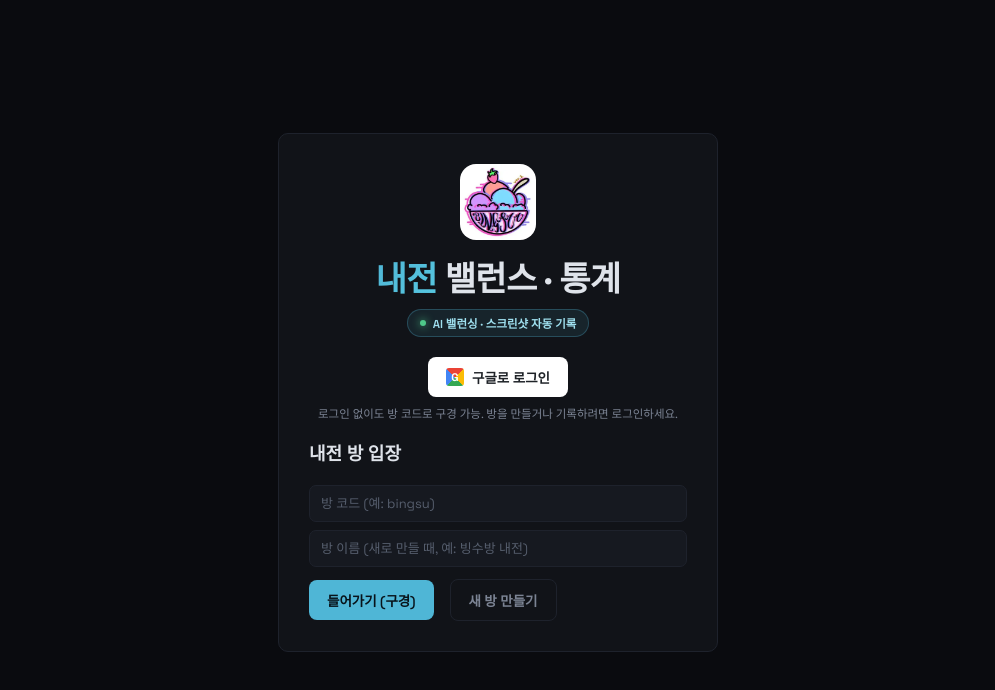
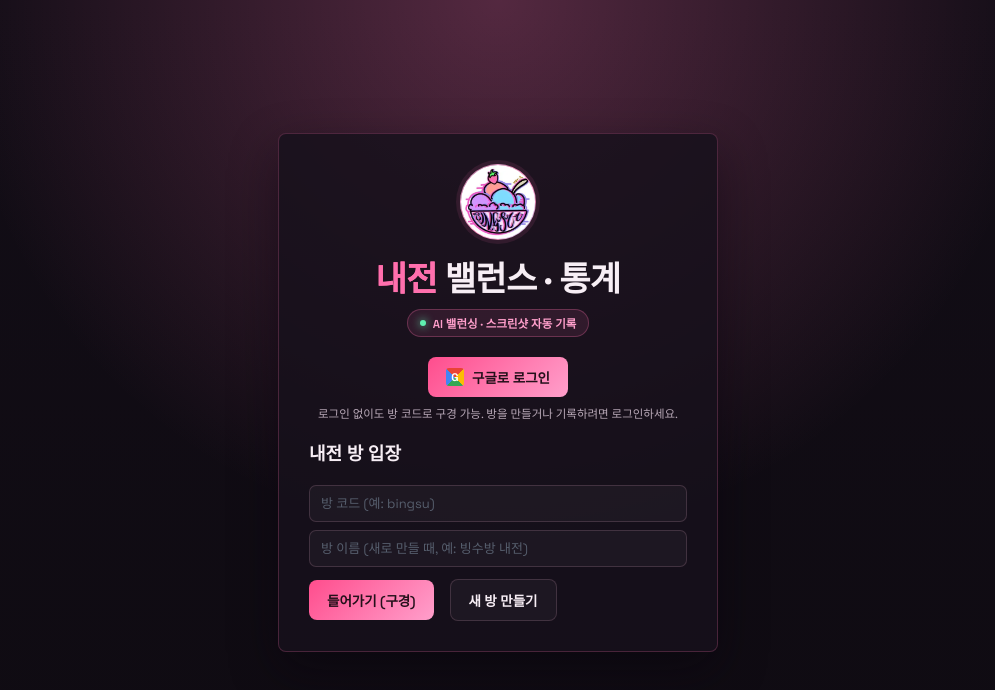
Before and after one commit to dlwlgns7845/lol-balance, a Next.js app: page / in a window 1280 px wide. Shown: the top 690 px of the page, without its empty margins (142-1137 px from the left). Built offline with nearby package versions, Linux system fonts and the light colour scheme; no server answers.

Commit message:
Unify site with pink stats theme

```diff
--- a/app/globals.css
+++ b/app/globals.css
@@ -7,25 +7,28 @@
    ══════════════════════════════════════════════════════════════ */
 
 :root {
-  --bg: #0a0b0f;
-  --bg2: #0c0e12;
-  --panel: #111318;
-  --panel2: #161920;
-  --line: #1e222c;
-  --line2: #262b36;
-  --text: #dfe3ea;
-  --muted: #7c8494;
+  --bg: #0f0b12;
+  --bg2: #120d16;
+  --panel: #17111c;
+  --panel2: #211727;
+  --line: rgba(255, 184, 218, .16);
+  --line2: rgba(255, 111, 173, .24);
+  --line-strong: rgba(255, 111, 173, .44);
+  --text: #f7eef5;
+  --muted: #b8a8b7;
+  --soft: #8d7d8d;
   /* accent = 스틸-시안. var명은 호환 위해 유지 (--gold 이 곧 accent) */
-  --gold: #4fb6d6;
-  --gold-dim: #3f9cbb;
-  --indigo: #6fa8dc;
-  --green: #4ec98a;
-  --yellow: #e0b25a;
-  --red: #e06a78;
-  --blue: #6fa8dc;
-  --grad: linear-gradient(135deg, #4fb6d6, #57c7e0);
-  --grad2: linear-gradient(135deg, #4fb6d6, #45a9cb);
-  --glow: none;
+  --gold: #ff6fad;
+  --gold-dim: #ff9fcb;
+  --rose: #ff4d8d;
+  --indigo: #a98cff;
+  --green: #5ff0b0;
+  --yellow: #ffd36a;
+  --red: #ff6b7f;
+  --blue: #73e4ff;
+  --grad: linear-gradient(135deg, #ff4d8d, #ff9fcb);
+  --grad2: linear-gradient(135deg, #ff6fad, #73e4ff);
+  --glow: 0 18px 48px rgba(9, 4, 12, .46);
 }
 
 * { box-sizing: border-box; }
@@ -1454,3 +1457,471 @@ table.rec-history tbody tr.rh-lose { background: rgba(224,106,120,.05); }
     gap: 10px;
   }
 }
+
+/* Global pink site theme */
+html,
+body {
+  background: #0f0b12;
+}
+
+body {
+  color: var(--text);
+}
+
+.app-shell {
+  background:
+    radial-gradient(circle at 20% -10%, rgba(255, 111, 173, .24), transparent 34rem),
+    linear-gradient(180deg, #120d16 0%, var(--bg) 38rem);
+}
+
+.main {
+  min-height: calc(100vh - 66px);
+}
+
+.content {
+  max-width: 1420px;
+  padding-top: 34px;
+}
+
+.topbar {
+  display: grid;
+  grid-template-columns: minmax(220px, 1fr) auto minmax(220px, 1fr);
+  align-items: center;
+  gap: 18px;
+  min-height: 66px;
+  padding: 10px 36px;
+  background: rgba(15, 11, 18, .88);
+  border-bottom-color: var(--line);
+  backdrop-filter: blur(18px);
+}
+
+.tb-brand {
+  min-width: 0;
+}
+
+.tb-logo-img,
+.tb-logo,
+.gate-logo,
+.prof-av,
+.pc-avatar,
+.pi-av {
+  border: 1px solid rgba(255, 159, 203, .6);
+  background:
+    linear-gradient(145deg, rgba(255, 255, 255, .18), transparent),
+    linear-gradient(135deg, #382148, #ff6fad 58%, #73e4ff);
+  box-shadow: 0 0 0 4px rgba(255, 111, 173, .1);
+  color: #24101a;
+}
+
+.tb-logo-img,
+.tb-logo {
+  width: 43px;
+  height: 43px;
+  border-radius: 50%;
+}
+
+.tb-nav {
+  justify-content: center;
+  gap: 6px;
+}
+
+.tb-nav a {
+  min-height: 38px;
+  padding: 0 13px;
+  border: 1px solid transparent;
+  color: var(--muted);
+  font-weight: 800;
+}
+
+.tb-nav a:hover {
+  background: rgba(255, 111, 173, .09);
+  color: #fff5fa;
+}
+
+.tb-nav a.active {
+  background: rgba(255, 111, 173, .14);
+  border-color: rgba(255, 111, 173, .22);
+  color: #fff5fa;
+  box-shadow: inset 0 -2px 0 var(--gold);
+}
+
+.tb-actions {
+  justify-content: flex-end;
+}
+
+.tb-actions .btn,
+.tb-actions .tb-room,
+.tb-view {
+  background: rgba(255, 255, 255, .03);
+  border-color: var(--line);
+  color: var(--muted);
+  font-weight: 800;
+}
+
+.tb-actions .tb-record:not(.ghost),
+.btn:not(.ghost):not(.danger),
+.mini.on,
+.mode-toggle button.on,
+.mode20-toggle button.on,
+.pos-toggles button.on,
+.lane-tabs button.on,
+.adj-badge.on,
+.adj-btn.on,
+.attend-chip.on .chk,
+.pc-wr,
+.mbadge.mvp {
+  background: linear-gradient(135deg, #ff4d8d, #ff9fcb);
+  border-color: transparent;
+  color: #24101a;
+}
+
+.btn:not(.ghost):not(.danger):hover {
+  background: linear-gradient(135deg, #ff6fad, #ffc0dc);
+}
+
+.btn.ghost,
+.mini,
+.row-save,
+.seed-btn,
+.x-btn,
+.reg-chip,
+.acct,
+.badge,
+.pill,
+.mode-toggle,
+.mode20-toggle,
+.lane-tabs button,
+.pos-toggles button,
+input,
+select {
+  background: rgba(255, 255, 255, .035);
+  border-color: var(--line);
+  color: var(--text);
+}
+
+.btn.ghost:hover,
+.mini:hover,
+.row-save.dirty,
+.row-save.add,
+.seed-btn:hover,
+.reg-chip:hover,
+.acct .main-star,
+.linkbtn,
+.hint b,
+.attend-count b,
+.m-nick,
+.tier-badge,
+.accent {
+  color: var(--gold);
+}
+
+.btn.ghost:hover,
+.mini:hover,
+.seed-btn:hover,
+.reg-chip:hover,
+.lane-tabs button:hover,
+.pos-toggles button.sec,
+input:focus,
+select:focus {
+  border-color: var(--gold);
+}
+
+.panel,
+.cand,
+.teamresult,
+.mh-compact,
+.mh-full,
+.psearch-list {
+  border: 1px solid var(--line);
+  border-radius: 8px;
+  background: rgba(23, 17, 28, .84);
+  box-shadow: var(--glow);
+}
+
+.panel h2,
+.page-head .title h1,
+h1 {
+  color: var(--text);
+}
+
+.sub,
+.muted,
+.hint,
+.tb-sub,
+.stat-card .label,
+.stat-card .foot {
+  color: var(--muted);
+}
+
+.stat-card {
+  min-height: 106px;
+  border: 1px solid var(--line);
+  border-left: 3px solid var(--gold);
+  background: linear-gradient(180deg, rgba(255, 255, 255, .045), rgba(255, 255, 255, .018));
+}
+
+.stat-card .label {
+  letter-spacing: 0;
+  text-transform: none;
+  font-size: 12px;
+  font-weight: 800;
+}
+
+.stat-card .value {
+  color: var(--text);
+  font-size: 30px;
+  font-weight: 900;
+}
+
+.pill {
+  color: var(--gold-dim);
+  border-color: rgba(255, 111, 173, .28);
+  background: rgba(255, 111, 173, .1);
+}
+
+.pill .dot {
+  background: var(--green);
+  box-shadow: 0 0 8px var(--green);
+}
+
+.tabs button {
+  min-height: 38px;
+  border-color: var(--line);
+  background: rgba(255, 255, 255, .03);
+  color: var(--muted);
+  font-weight: 800;
+}
+
+.tabs button:hover,
+.tabs button.on {
+  background: rgba(255, 111, 173, .16);
+  border-color: var(--line-strong);
+  color: var(--text);
+}
+
+table.lb th,
+table.rec-table thead th,
+table.score-editor thead th,
+.admin-table th,
+table.rec-history th,
+.lbx-row.lbx-hd {
+  background: rgba(255, 111, 173, .06);
+  color: var(--soft, #8d7d8d);
+  border-color: rgba(255, 184, 218, .1);
+}
+
+table.lb tbody tr,
+table.rec-table tbody tr,
+table.score-editor tbody tr,
+.admin-table tbody tr,
+table.rec-history tbody tr,
+.member,
+.mp-row,
+.roster-row,
+.lbx-row {
+  border-color: rgba(255, 184, 218, .1);
+}
+
+table.lb tbody tr:hover,
+table.rec-table tbody tr:hover,
+table.score-editor tbody tr:hover,
+.admin-table tbody tr:hover,
+.lbx-row:hover,
+.member:hover,
+.mp-row:hover,
+.mh-compact:hover,
+.psearch-item:hover,
+.psearch-item.on,
+.lanes .name-cell:hover,
+.lanes-lg td.nm:hover .ln {
+  background: rgba(255, 111, 173, .08);
+}
+
+table.rec-table tr.win,
+table.rec-history tbody tr.rh-win,
+.pch-row.win,
+.mhf-team.t-blue,
+.tr-p.t-a,
+.mhc-me-row.w {
+  background: rgba(115, 228, 255, .075);
+  border-color: rgba(115, 228, 255, .22);
+}
+
+table.rec-history tbody tr.rh-lose,
+.pch-row.lose,
+.mhf-team.t-red,
+.tr-p.t-b,
+.mhc-me-row.l {
+  background: rgba(255, 107, 127, .07);
+  border-color: rgba(255, 107, 127, .22);
+}
+
+table.lanes td.teamA,
+table.lanes td.teamA.sum,
+table.lanes.lanes-lg thead th.tl,
+.lanes-lg tr.total td.sumA,
+.t-blue-c,
+.t-blue .mhf-label,
+.tr-hd-a,
+.tr-pos-name,
+.pch-res.g,
+.rh-res.g,
+.mh-win-tag.blue,
+.blue,
+.mbadge.ace {
+  color: var(--blue);
+}
+
+table.lanes td.teamB,
+table.lanes td.teamB.sum,
+table.lanes.lanes-lg thead th.tr,
+.lanes-lg tr.total td.sumB,
+.t-red-c,
+.t-red .mhf-label,
+.tr-hd-b,
+.pch-res.r,
+.rh-res.r {
+  color: #ff9cab;
+}
+
+.cand.top,
+.mh-full,
+.tr-p.sel,
+.lanes .name-cell.sel,
+.lanes-lg td.nm.sel .ln {
+  border-color: rgba(255, 111, 173, .42);
+  box-shadow: inset 3px 0 0 var(--gold);
+}
+
+.cand-head,
+.tr-head,
+.mhf-teams,
+.psearch-list {
+  background: rgba(18, 13, 22, .72);
+}
+
+.tr-hd-a {
+  background: linear-gradient(90deg, rgba(115, 228, 255, .10), transparent 70%);
+}
+
+.tr-hd-b {
+  background: linear-gradient(-90deg, rgba(255, 107, 127, .10), transparent 70%);
+}
+
+.tr-p.sel {
+  background: rgba(255, 111, 173, .16);
+}
+
+.dmg-bar .f.blue,
+.bar-fill.pick,
+.ct-gbar span,
+.lbx-dmg .dbar span {
+  background: linear-gradient(90deg, var(--rose, #ff4d8d), var(--gold-dim));
+}
+
+.dmg-bar .f.red {
+  background: linear-gradient(90deg, #ff6b7f, #ff9cab);
+}
+
+.pb-top { background: #ff6b7f; }
+.pb-jungle { background: #5ff0b0; }
+.pb-mid { background: #73e4ff; }
+.pb-adc { background: #ffd36a; }
+.pb-sup { background: #a98cff; }
+
+.award-card.aw-fx1,
+.award-card.aw-fx2,
+.award-card.aw-fx3 {
+  border-color: rgba(255, 111, 173, .22);
+  background: linear-gradient(135deg, rgba(255, 111, 173, .10), transparent 46%), rgba(255, 255, 255, .028);
+}
+
+.award-card.aw-fx2 {
+  border-color: rgba(115, 228, 255, .26);
+  background: linear-gradient(135deg, rgba(115, 228, 255, .10), transparent 46%), rgba(255, 255, 255, .028);
+}
+
+.award-card.aw-fx3 {
+  border-color: rgba(169, 140, 255, .30);
+  background: linear-gradient(135deg, rgba(169, 140, 255, .11), transparent 46%), rgba(255, 255, 255, .028);
+}
+
+.award-card.aw-fx1 .aw-title,
+.aw-title {
+  color: var(--gold-dim);
+}
+
+.award-card.aw-fx2 .aw-title {
+  color: var(--blue);
+}
+
+.award-card.aw-fx3 .aw-title {
+  color: var(--indigo);
+}
+
+.aw-ic {
+  display: grid;
+  place-items: center;
+  width: 34px;
+  height: 34px;
+  border-radius: 50%;
+  background: rgba(255, 111, 173, .13);
+}
+
+.gate-wrap {
+  background:
+    radial-gradient(circle at 50% 0%, rgba(255, 111, 173, .28), transparent 34rem),
+    linear-gradient(180deg, #120d16, #0f0b12);
+}
+
+.gate {
+  border-color: rgba(255, 111, 173, .22);
+}
+
+.gate-logo {
+  border-radius: 50%;
+}
+
+.modal-back {
+  background: rgba(9, 4, 12, .78);
+}
+
+.formula,
+.mh-edit,
+.claim-banner,
+.mp-role.r-owner {
+  color: var(--gold-dim);
+  background: rgba(255, 111, 173, .12);
+  border-color: rgba(255, 111, 173, .34);
+}
+
+.mp-role.r-editor,
+.row-save.saved {
+  color: var(--green);
+  background: rgba(95, 240, 176, .1);
+  border-color: rgba(95, 240, 176, .32);
+}
+
+@media (max-width: 1120px) {
+  .topbar {
+    grid-template-columns: 1fr;
+    align-items: start;
+  }
+
+  .tb-nav,
+  .tb-actions {
+    justify-content: flex-start;
+    overflow-x: auto;
+    padding-bottom: 2px;
+  }
+}
+
+@media (max-width: 720px) {
+  .topbar {
+    padding: 12px 16px;
+  }
+
+  .content {
+    padding: 24px 12px 56px;
+  }
+}
```
